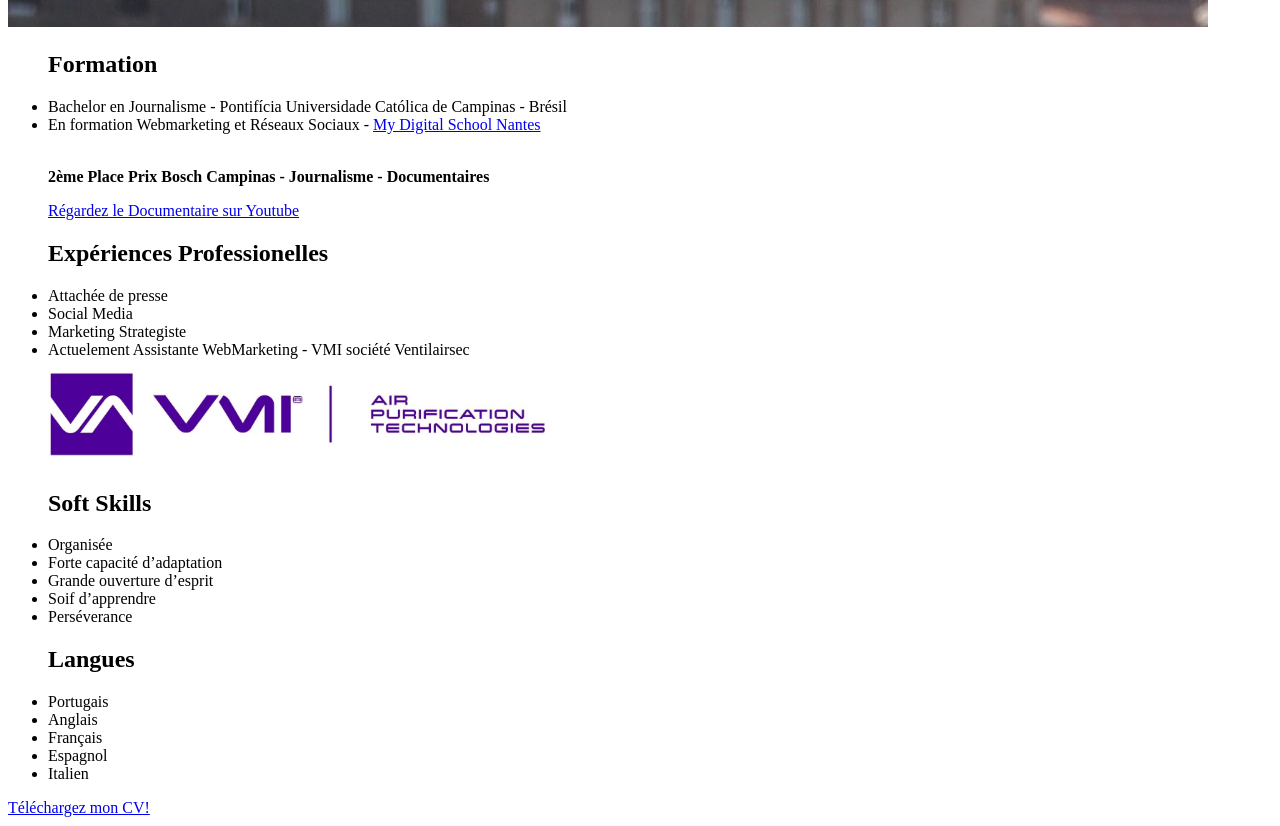
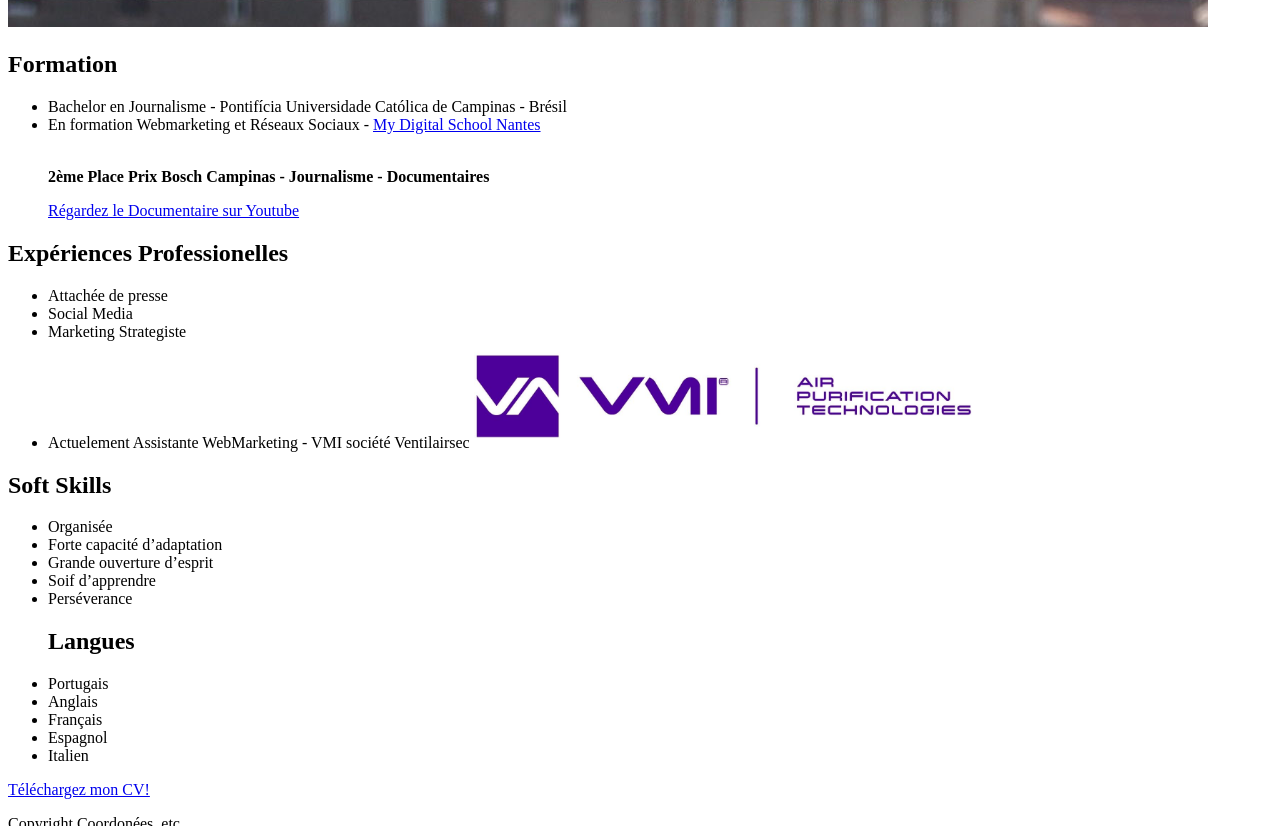
Before and after one commit to amanda-bruschi/mds-frontend-2020, a plain HTML site: page index.html in a window 1280 px wide. Shown: the part 653-1479 px from the top of the page. Drawn offline with Linux system fonts and the light colour scheme.

Commit message:
Update index.html

```diff
--- a/index.html
+++ b/index.html
@@ -14,9 +14,9 @@
 	</header>
 
 <section>
+		<h2>Formation</h2>
 
 	<ul>
-		<h2>Formation</h2>
 
 	<li>Bachelor en Journalisme - Pontifícia Universidade Católica de Campinas - Brésil</li>
   	<li>En formation Webmarketing et Réseaux Sociaux - <a href="https://www.mydigitalschool.com/"> My Digital School Nantes </a> </li>
@@ -28,27 +28,26 @@
 
 </section>
 
-	<ul>
 
 	<section>
 
 		<h2>Expériences Professionelles</h2>
 
+	<ul>
   	<li>Attachée de presse</li>
   	<li>Social Media</li>
   	<li>Marketing Strategiste</li>
-  	<li>Actuelement Assistante WebMarketing - VMI société Ventilairsec </li>
-  	<img src="img/VMI.jpg" width="500px">
+  	<li>Actuelement Assistante WebMarketing - VMI société Ventilairsec
+  	<img src="img/VMI.jpg" width="500px"> </li>
   		</ul>
 
 	</section>
 
  <section>
 
-	<ul>
-
 		<h2>Soft Skills</h2>
 
+	<ul>
   		<li>Organisée</li>
   		<li>Forte capacité d’adaptation</li>
   		<li>Grande ouverture d’esprit</li>
```
